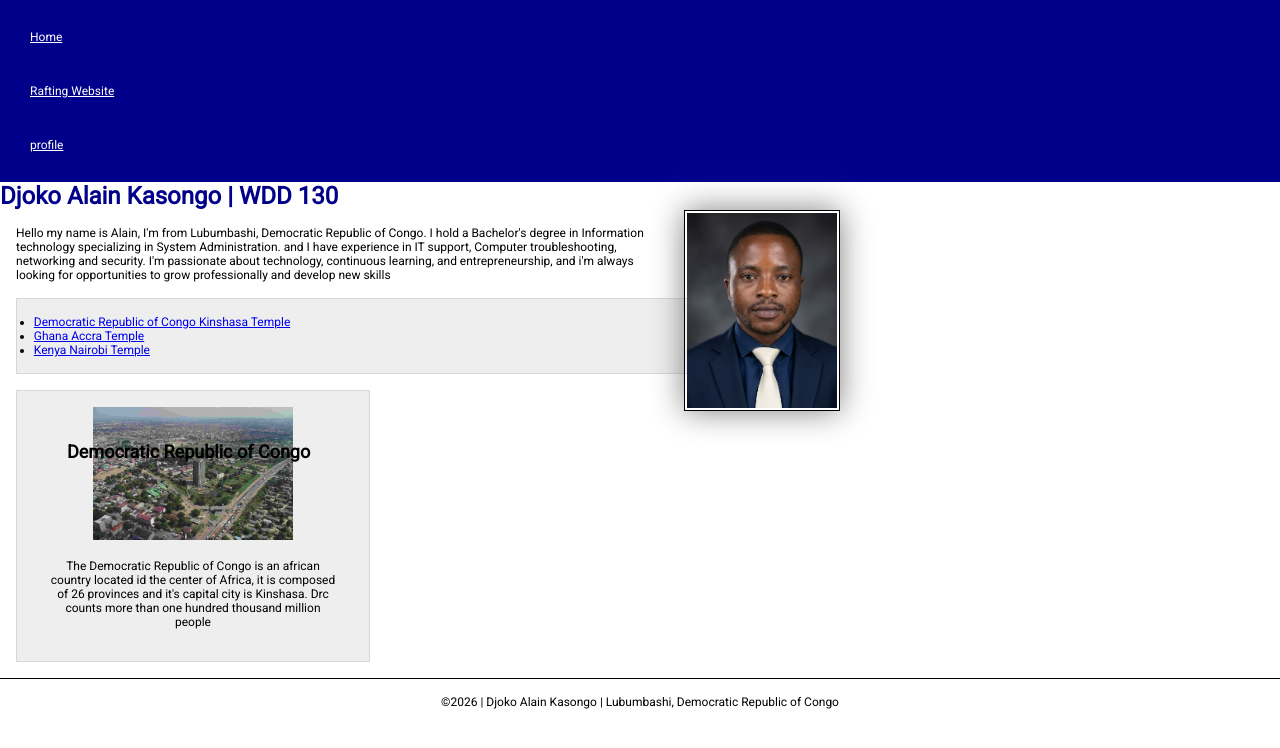
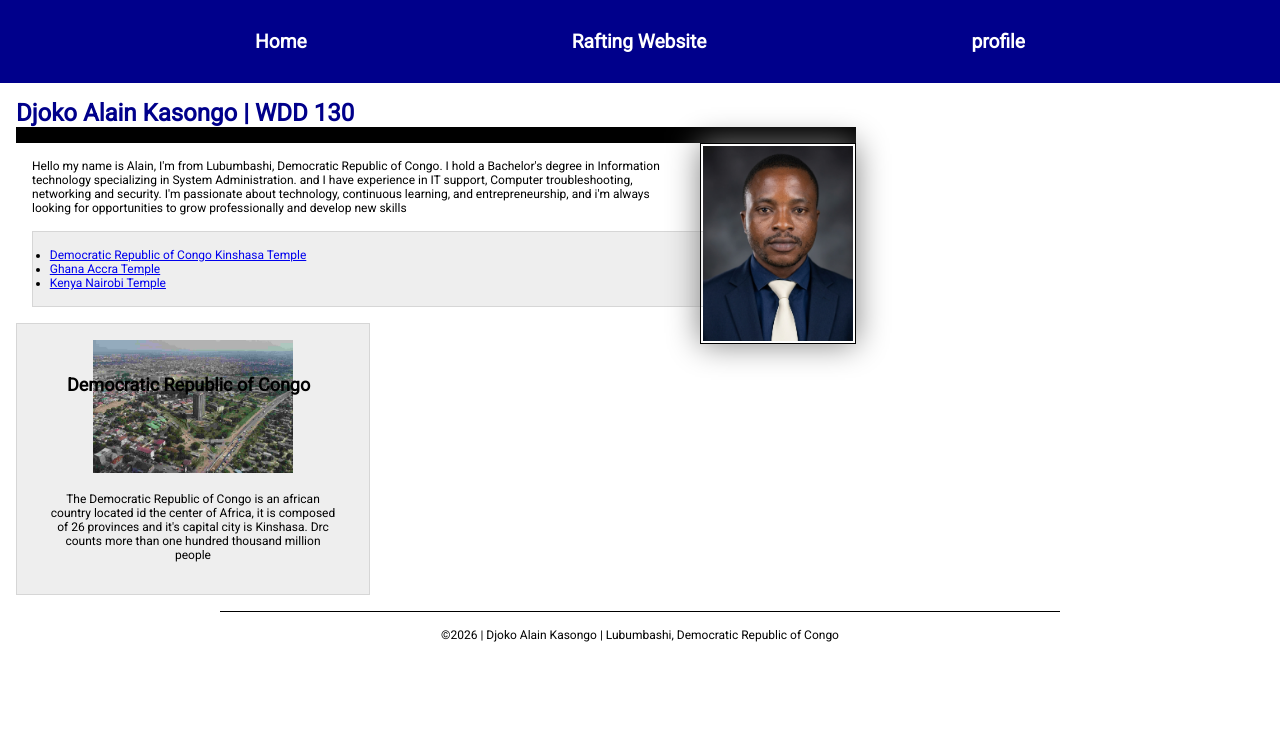
Before and after one commit to kasongoalain/wdd130, a plain HTML site: page index.html in a window 1280 px wide. Drawn offline with Linux system fonts and the light colour scheme.

Commit message:
code along

```diff
--- a/index.html
+++ b/index.html
@@ -38,8 +38,8 @@
             <li><a href="https://i.pinimg.com/originals/5d/cc/19/5dcc19f67075ca7e477b5b2669d6c3fa.jpg" target="_blank">Ghana Accra Temple</a></li>
             <li><a href="https://churchofjesuschristtemples.org/assets/img/temples/nairobi-kenya-temple/nairobi-kenya-temple-20358-main.jpg" target="_blank"> Kenya Nairobi Temple</a></li>
         </ul>
-    </main>
-    <aside class="box">
+    </main class="grid">
+    <aside class="box" class="grid">
         <h2>Democratic Republic of Congo</h2>
         <img src="week02/images/drc-capital.jpg" alt="kinshasa capital city of the democratic republic of congo">
         <p>The Democratic Republic of Congo is an african country located id the center of Africa, it is composed of 26 provinces and it's capital city is Kinshasa. Drc counts more than one hundred thousand million people</p>
--- a/styles/styles.css
+++ b/styles/styles.css
@@ -17,20 +17,30 @@ body {
 
 main {
     max-width: 840px;
+    margin: 1rem;
+    grid-column: 2/3;
 }
 
 nav {
+    display: flex;
+    justify-content: space-evenly;
+    align-items: center;
     background-color: var(--heading-background-color);
     padding: 10px;
 }
 
 nav a {
+    padding: 0.5rem;
+    font-size: 1.2rem;
+    text-decoration: none;
+    font-weight: 700;
     color: var(--heading-text-color);
     display: block;
     padding: 20px;
 }
 
 h1 {
+    border-bottom: 1rem solid #000;
     color: darkblue;
 }
 
@@ -57,6 +67,8 @@ aside {
     background-color: #eee;
     color: #333;
     text-align: var(--text-align);
+    grid-column: 1/2;
+    grid-row: 1/2;
     position: relative;
 }
 
@@ -72,6 +84,7 @@ aside h2 {
 }
 
 footer {
+
     margin-top: 15px;
     border-top: 1px solid #000;
     text-align: var(--text-align);
@@ -90,3 +103,10 @@ footer {
 .indent {
     padding-left: 2%;
 }
+
+footer,
+.grid,
+head {
+    max-width: 840px;
+    margin: 0 auto;
+}
```
